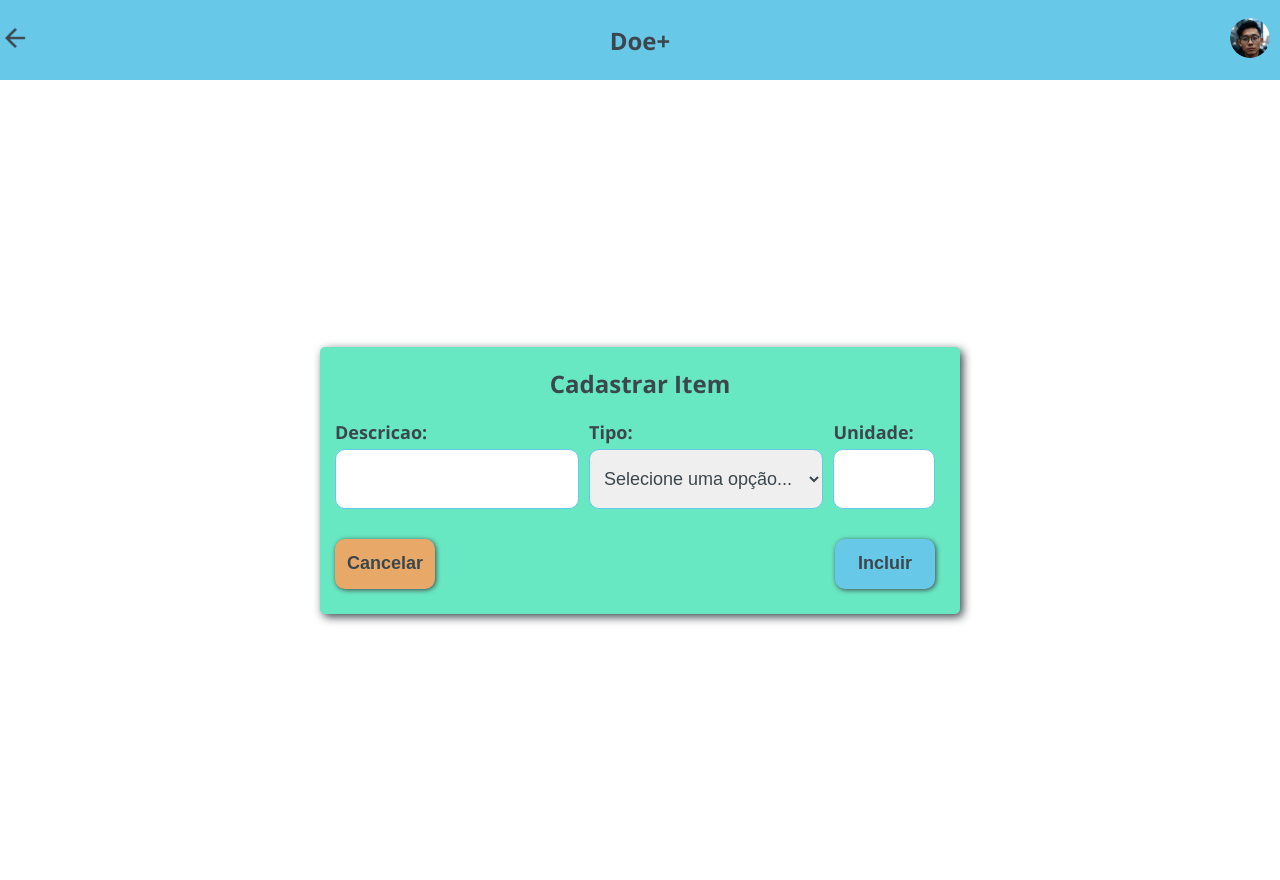
After one commit to paulornr89/projetoDoeMais, a PHP site: page /app/views/cadastroItens.html in a window 1280 px wide. The commit adds this page. Run offline with PHP 8.4, Linux system fonts and the light colour scheme.

Commit message:
cadastro de itens incluído e funcional

```diff
--- a/app/views/cadastro.html
+++ b/app/views/cadastro.html
@@ -3,7 +3,7 @@
 <head>
     <meta charset="UTF-8">
     <meta name="viewport" content="width=device-width, initial-scale=1.0">
-    <meta name="description" content="Página do Projeto DOAR - Objetivamos com esta solução auxiliar quaisquer instituições que realizam atividades em favor do próximo. Venha nos ajudar.">
+    <meta name="description" content="Página do Doe+ - Objetivamos com esta solução auxiliar quaisquer instituições que realizam atividades em favor do próximo. Venha nos ajudar.">
     <meta name="keywords" content="doar, doador, instituição">
     <meta name="author" content="Paulo Rosa">
 
@@ -125,6 +125,6 @@
             </div>
         </form>
     </main>
+    <script type="text/javascript" src="./mainCadastro.js"></script>
 </body>
-<script type="text/javascript" src="./mainCadastro.js"></script>
 </html>
--- /dev/null
+++ b/app/views/cadastroItens.html
@@ -0,0 +1,63 @@
+<!DOCTYPE html>
+<html lang="en">
+<head>
+    <meta charset="UTF-8">
+    <meta name="viewport" content="width=device-width, initial-scale=1.0">
+    <meta name="description" content="Página do Projeto Doe+ - Objetivamos com esta solução auxiliar quaisquer instituições que realizam atividades em favor do próximo. Venha nos ajudar.">
+    <meta name="keywords" content="doar, doador, instituição">
+    <meta name="author" content="Paulo Rosa">
+
+    <link rel="stylesheet" href="../../public/css/style.css">
+    <link rel="preconnect" href="https://fonts.googleapis.com">
+    <link rel="preconnect" href="https://fonts.gstatic.com" crossorigin>
+    <link href="https://fonts.googleapis.com/css2?family=Open+Sans:ital,wght@0,300..800;1,300..800&display=swap" rel="stylesheet">
+
+    <title>Cadastrar Itens</title>
+</head>
+<body>
+    <header>
+        <a class="voltar"><img src="../../public/assets/arrowIcon.png"></a>
+        <h2>Doe+</h2>
+        <a class="perfil"><img src="../../public/assets/perfil.png"></a>
+    </header>
+    <main>
+        <form class="cadastro" action="cadastrarItem" method="post">
+            <div class="titulo">
+                <h2 class="titulo-texto">Cadastrar Item</h2>
+            </div>
+            <div class="row">
+                <div class="col-5">
+                    <div class="form-group">
+                        <label>Descricao:</label>
+                        <input type="text" class="form-control" id="descricao" name="descricao" required/>
+                    </div>
+                </div>
+                <div class="col-5">
+                    <div class="form-group">
+                        <label>Tipo:</label>
+                        <select class="form-control" id="tipo" name="tipo" required>
+                            <option value="">Selecione uma opção...</option>
+                            <option value="AP">Alimento Perecível</option>
+                            <option value="AN">Alimento Não Perecível</option>
+                            <option value="VE">Vestuário</option>
+                            <option value="PL">Produto de Limpeza</option>
+                            <option value="PH">Produto de Higiene</option>
+                        </select>
+                    </div>
+                </div>
+                <div class="col-2">
+                    <div class="form-group">
+                        <label>Unidade:</label>
+                        <input type="text" class="form-control" id="unidade" name="unidade" required/>
+                    </div>
+                </div>
+            </div>
+            <div class="row">
+                <button class="btnCancelar btn" type="reset">Cancelar</button>
+                <button class="btnSalvar btn" type="submit">Incluir</button>
+            </div>
+        </form>
+    </main>
+    <script type="text/javascript" src="./mainCadastroItens.js"></script>
+</body>
+</html>
--- a/app/views/mainCadastro.js
+++ b/app/views/mainCadastro.js
@@ -1,6 +1,5 @@
 document.querySelector(".cadastro").onsubmit = async (e) => {
     e.preventDefault();
-    console.log("teste")
     try {
         const formData = new FormData(); // Coleta tudo automaticamente
         formData.append('nome', document.getElementById('nome').value);
@@ -14,7 +13,7 @@ document.querySelector(".cadastro").onsubmit = async (e) => {
         formData.append('tipo', document.querySelector('input[name="tipo"]:checked').value);
         formData.append('senha', document.getElementById('senha').value);
 
-        const response = await fetch('../../public/index.php?action=cadastrar', {
+        const response = await fetch('../../public/index.php?action=cadastrarDoador', {
             method: 'POST',
             body: formData
         })
--- /dev/null
+++ b/app/views/mainCadastroItens.js
@@ -0,0 +1,25 @@
+document.querySelector(".cadastro").onsubmit = async (e) => {
+    e.preventDefault();
+    try {
+        const formData = new FormData(); // Coleta tudo automaticamente
+        formData.append('descricao', document.getElementById('descricao').value);
+        formData.append('tipo', document.getElementById('tipo').value);
+        formData.append('unidade', document.getElementById('unidade').value);
+
+        const response = await fetch('../../public/index.php?action=cadastrarItem', {
+            method: 'POST',
+            body: formData
+        })
+
+        const resultado = await response.json();
+
+        window.location.href = "./cadastroItens.html";
+
+    } catch (e) {
+        console.log(e)
+        /**
+         * VALIDAR SE JÁ EXISTE CADASTRO
+         */
+        alert("Erro ao cadastrar item!")
+    }
+}
--- a/app/views/menuDoador.html
+++ b/app/views/menuDoador.html
@@ -3,7 +3,7 @@
 <head>
     <meta charset="UTF-8">
     <meta name="viewport" content="width=device-width, initial-scale=1.0">
-    <meta name="description" content="Página do Projeto DOAR - Objetivamos com esta solução auxiliar quaisquer instituições que realizam atividades em favor do próximo. Venha nos ajudar.">
+    <meta name="description" content="Página do Projeto Doe+ - Objetivamos com esta solução auxiliar quaisquer instituições que realizam atividades em favor do próximo. Venha nos ajudar.">
     <meta name="keywords" content="doar, doador, instituição">
     <meta name="author" content="Paulo Rosa">
 
--- a/db/schema.sql
+++ b/db/schema.sql
@@ -39,7 +39,7 @@ create table doacoes (
 create table itens (
 	id serial primary key,
 	descricao varchar(30) not null,
-	tipo char(1) not null check(tipo in ('P', 'N')),/*Perecivel e nao perecivel*/
+	tipo varchar(2) not null check(tipo in ('AP', 'AN', 'VE', 'PL', 'PH')),/*Alimento Perecivel, Alimento nao perecivel, Vestuario, Produto de Limpeza, Produto de Higiene*/
 	unidade varchar(6) not null
 );
 
```
Also changed, not shown: app/controllers/ItemController.php (added, +16 -0 lines), app/models/Item.php (added, +38 -0 lines), app/models/ItemDAO.php (added, +21 -0 lines), public/index.php (+8 -3 lines).
